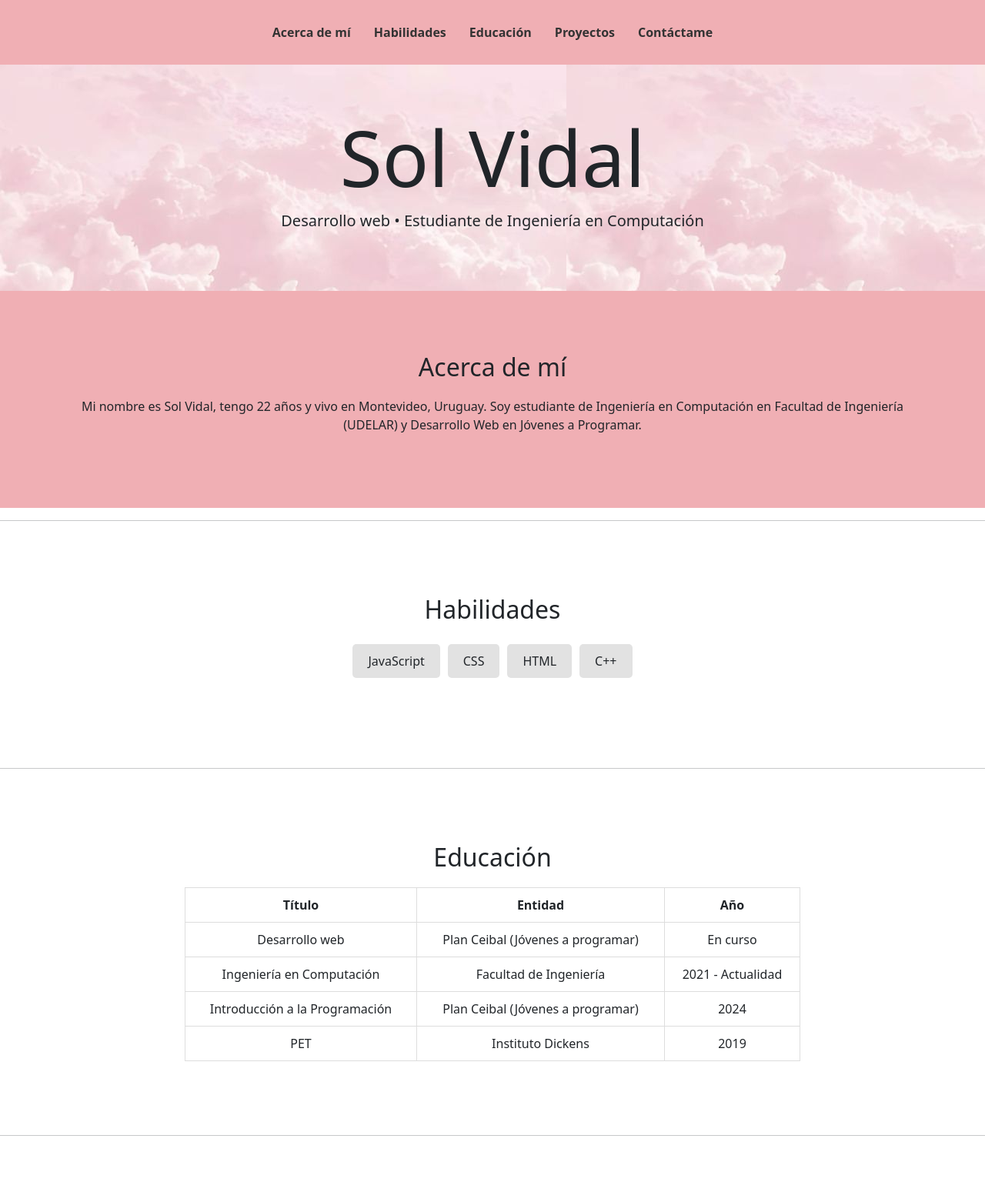
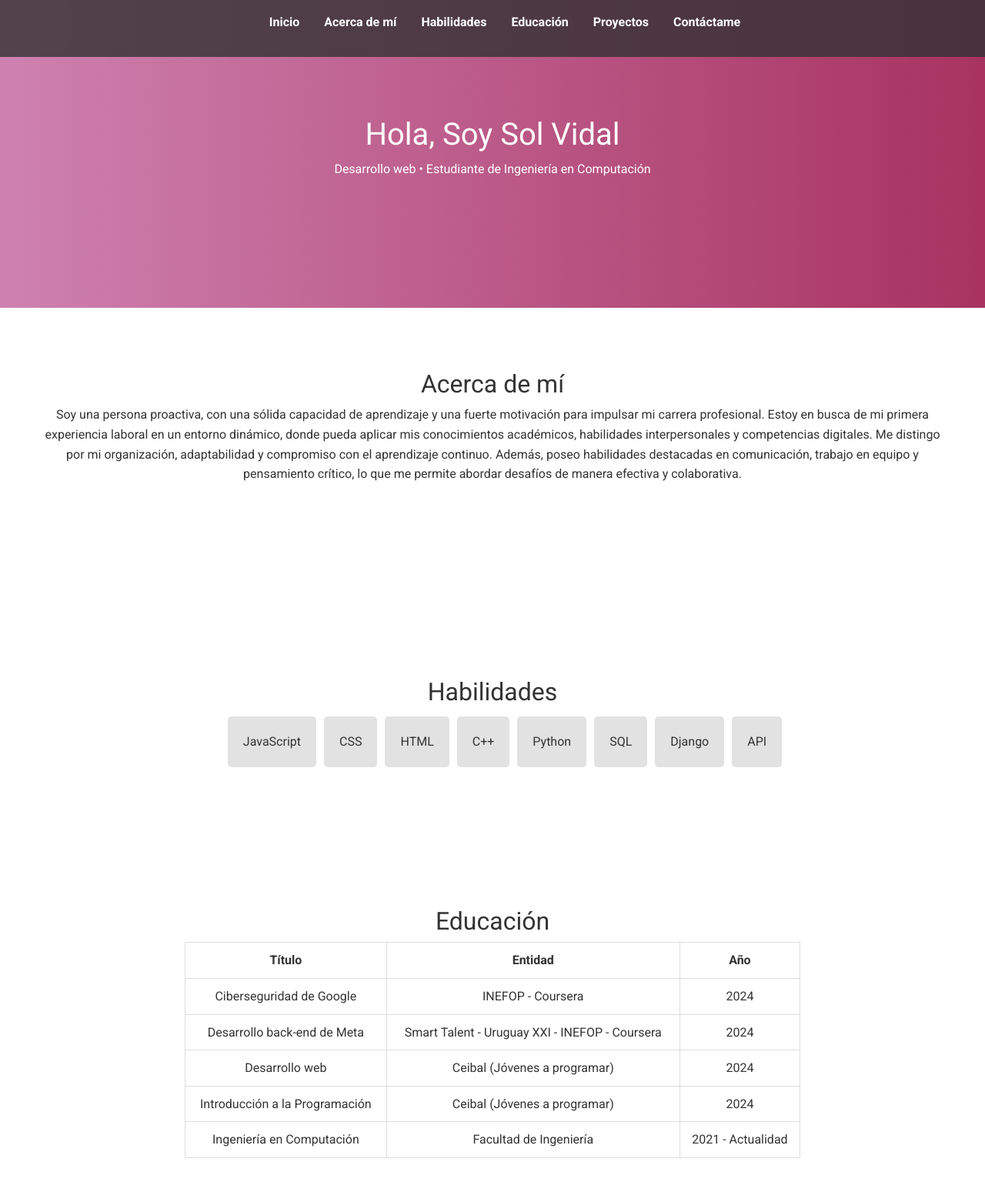
Before and after one commit to solvidal11/solvidal11.github.io, a plain HTML site: page index.html in a window 1280 px wide. Shown: the top 1549 px of the page at 77% size. Drawn offline with nearby package versions, Linux system fonts and the light colour scheme.

Commit message:
modificacion total

```diff
--- a/css/styles.css
+++ b/css/styles.css
@@ -1,93 +1,164 @@
+
+/* General Reset and Transitions */
+* {
+    margin: 0;
+    padding: 0;
+    box-sizing: border-box;
+}
 
 body {
-    font-family:Cambria, Cochin, Georgia, Times, 'Times New Roman', serif;
-    margin: 0;
-    padding: 0;
+    font-family: 'Roboto', sans-serif;
+    line-height: 1.6;
     color: #333;
+    overflow-x: hidden;
 }
 
-.container {
-    width: 80%;
-    margin: 0 auto;
-    padding: 20px 0;
-    padding-left: 15%;
-    padding-right: 15%;
-}
-/* Estilos para el header */
-header {
-    background-color:  #f0afb4   ;
-    padding: 10px 0;
+section {
+    opacity: 0;
+    transform: translateY(50px);
+    transition: opacity 1s ease-out, transform 1s ease-out;
 }
 
-header h1 {
-    margin: 0;
+section.visible {
+    opacity: 1;
+    transform: translateY(0);
 }
 
-nav ul {
-    list-style: none;
-    padding: 0;
-    margin: 0;
-    display: flex;
-    justify-content: center;
+/* Navigation */
+header {
+    background: rgba(51, 51, 51, 0.8);
+    color: #fff;
+    padding: 1rem;
+    position: fixed;
+    width: 100%;
+    z-index: 1000;
+    transition: background 0.3s ease-in-out;
 }
 
-nav ul li {
-    margin: 0 15px;
+header.scrolled {
+    background: #333;
 }
 
-nav ul li a {
-    color: #333;
-    text-decoration: none;
-    font-weight: bold;
-}
-
-/* Estilos para el inicio */
-#inicio {
-    display: flex;
-    flex-direction: column;
-    align-items: center;
-    background-image: url(img/imagen6.jpg);
-
-}
-#inicio h1{
-    font-size: 100px;
-}
-#inicio p{
-    font-size: 20px;
-
-}
-
-/* Estilos para la seccion acerca de mi */
-#acerca-de-mi{
-    background-color:  #f0afb4   ;
-}
-section {
-    padding: 60px 0;
-    display:inline-flexbox;
-    text-align: center;
-}
-
-section h2 {
-    text-align: center;
-    margin-bottom: 20px;
-    font-size: 2em;
-}
-/* Estilos para la sección de habilidades */
-.skills ul {
+.nav-list {
     display: flex;
     justify-content: center;
     list-style: none;
-    padding: 0;
+}
+
+.nav-list li {
+    margin: 0 1rem;
+}
+
+.nav-list a {
+    color: #fff;
+    text-decoration: none;
+    font-weight: 700;
+    transition: color 0.3s ease;
+}
+
+.nav-list a:hover {
+    color: #ffd700;
+}
+
+/* Sections */
+.section {
+    padding: 5rem 3rem;
+    text-align: center;
+    min-height: 25rem;
+}
+
+.home {
+    background: linear-gradient(to right, #ce81b0, #a83360);
+    color: #fff;
+    align-content: center;
+}
+
+.projects {
+    background: #f4f4f4;
+}
+
+.project-grid {
+    display: grid;
+    grid-template-columns: repeat(auto-fit, minmax(300px, 1fr));
+    gap: 2rem;
+}
+
+.project-item {
+    background: #fff;
+    padding: 1rem;
+    border-radius: 8px;
+    box-shadow: 0 4px 6px rgba(0, 0, 0, 0.1);
+    transition: transform 0.3s ease, box-shadow 0.3s ease;
+}
+
+.project-item:hover {
+    transform: translateY(-10px);
+    box-shadow: 0 8px 12px rgba(0, 0, 0, 0.2);
+}
+
+/* Media Queries */
+@media (max-width: 768px) {
+    .nav-list {
+        flex-direction: column;
+        align-items: center;
+    }
+
+    .nav-list li {
+        margin: 0.5rem 0;
+    }
+}
+
+#contact{
+    padding-left: 15%;
+    padding-right: 15%;
+    text-align: center;
+}
+#contact p{
+    justify-content: center;
+    color: #333;
+}
+#contact-method {
+    display: flex;
+    justify-content: space-evenly;
+    margin-bottom: 1rem;
+    color: #2e2c2c;
+}
+
+img{
+    width: 25rem;
+}
+
+ /* Estilos para la sección de habilidades */
+ .skills{
+    display: flex;
+    justify-content: space-around;
+    padding: 5rem;
+ }
+ .skills ul {
+    display: flex;
+    justify-content: center;
+    list-style: none;
+    align-content: center;
+}
+
+.skills h2{
+    text-align: center;
 }
 
 .skills ul li {
     background: #e2e2e2;
     margin: 5px;
-    padding: 10px 20px;
+    padding: 20px 20px;
     border-radius: 5px;
+    align-content: center;
 }
 /* Estilos para la sección de educación */
-
+.education{
+    padding: 5rem;
+}
+.education h2{
+    text-align: center;
+}
 .education table {
     width: 100%;
     border-collapse: collapse;
@@ -100,110 +171,3 @@ section h2 {
     border: 1px solid #ddd;
     text-align: center;
 }
-#contacto{
-    background-color:  #f0afb4   ;
-    padding-left: 15%;
-    padding-right: 15%;
-    text-align: center;
-}
-#contacto p{
-    justify-content: center;
-    color: #333;
-}
-#contact-method {
-    display: flex;
-    justify-content: space-evenly;
-    margin-bottom: 1rem;
-    color: #2e2c2c;
-}
-
-
-/* Estilos para PC (pantallas grandes) */
-@media (min-width: 1025px) {
-    .container {
-        width: 80%;
-        padding-left: 10%;
-        padding-right: 10%;
-    }
-
-    #inicio h1 {
-        font-size: 100px;
-    }
-
-    #inicio p {
-        font-size: 20px;
-    }
-}
-
-/* Estilos para tablet */
-@media (min-width: 768px) and (max-width: 1024px) {
-    .container {
-        width: 90%;
-        padding-left: 5%;
-        padding-right: 5%;
-    }
-
-    nav ul {
-        flex-direction: row;
-    }
-
-    #inicio h1 {
-        font-size: 80px;
-    }
-
-    #inicio p {
-        font-size: 18px;
-    }
-}
-
-/* Estilos para móvil */
-@media (max-width: 767px) {
-    .container {
-        width: 100%;
-        padding-left: 10px;
-        padding-right: 10px;
-    }
-
-    nav ul {
-        flex-direction: column;
-        align-items: center;
-    }
-
-    nav ul li {
-        margin: 10px 0;
-    }
-
-    #inicio {
-        flex-direction: column;
-    }
-
-    #inicio h1 {
-        font-size: 50px;
-    }
-
-    #inicio p {
-        font-size: 16px;
-    }
-
-    section {
-        padding: 30px 0;
-    }
-
-    section h2 {
-        font-size: 1.5em;
-    }
-
-    .skills ul {
-        flex-direction: column;
-        align-items: center;
-    }
-
-    .education table {
-        font-size: 14px;
-    }
-
-    #contact-method {
-
-        align-items: center;
-    }
-}
--- a/index.html
+++ b/index.html
@@ -1,43 +1,45 @@
 <!DOCTYPE html>
-<html lang="es">
+<html lang="en">
 <head>
     <meta charset="UTF-8">
     <meta name="viewport" content="width=device-width, initial-scale=1.0">
-    <title>Portafolio Personal</title>
-    <link rel="stylesheet" href="css/styles.css">
+    <title>Portfolio</title>
+    <link href="https://fonts.googleapis.com/css2?family=Roboto:wght@300;400;700&display=swap" rel="stylesheet">
     <link href="https://cdn.jsdelivr.net/npm/bootstrap@5.3.3/dist/css/bootstrap.min.css" rel="stylesheet" integrity="sha384-QWTKZyjpPEjISv5WaRU9OFeRpok6YctnYmDr5pNlyT2bRjXh0JMhjY6hW+ALEwIH" crossorigin="anonymous">
     <script src="https://kit.fontawesome.com/98cde3e220.js" crossorigin="anonymous"></script>
-
+    <link rel="stylesheet" href="css/styles.css">
+</head>
 <body>
     <header>
-        <div class="container">
-
         <nav>
-                <ul>
-                    <li><a href="#acerca-de-mi">Acerca de mí</a></li>
+            <ul class="nav-list">
+                <li><a href="#home">Inicio</a></li>
+                <li><a href="#about">Acerca de mí</a></li>
                 <li><a href="#habilidades">Habilidades</a></li>
                 <li><a href="#educacion">Educación</a></li>
-                    <li><a href="#proyectos">Proyectos</a></li>
-                    <li><a href="#contacto">Contáctame</a></li>
+                <li><a href="#projects">Proyectos</a></li>
+                <li><a href="#contact">Contáctame</a></li>
             </ul>
         </nav>
-        </div>
     </header>
-    <section id="inicio">
-        <h1>Sol Vidal</h1>
+
+    <section id="home" class="section home">
+        <div class="content">
+            <h1>Hola, Soy Sol Vidal</h1>
             <p>Desarrollo web • Estudiante de Ingeniería en Computación</p>
-
-    </section>
-    <section id="acerca-de-mi" class="about">
-        <div class="container">
-            <h2>Acerca de mí</h2>
-            <p>Mi nombre es Sol Vidal, tengo 22 años y vivo en Montevideo, Uruguay.
-                Soy estudiante de Ingeniería en Computación en Facultad de Ingeniería (UDELAR)
-                y Desarrollo Web en Jóvenes a Programar.
-            </p>
         </div>
     </section>
-    <hr>
+
+    <section id="about" class="section about">
+        <div class="content">
+            <h2>Acerca de mí</h2>
+            <p>Soy una persona proactiva, con una sólida capacidad de aprendizaje y una fuerte motivación para impulsar mi carrera profesional.
+            Estoy en busca de mi primera experiencia laboral en un entorno dinámico, donde pueda aplicar mis conocimientos académicos, habilidades interpersonales y competencias digitales.
+            Me distingo por mi organización, adaptabilidad y compromiso con el aprendizaje continuo.
+            Además, poseo habilidades destacadas en comunicación, trabajo en equipo y pensamiento crítico, lo que me permite abordar desafíos de manera efectiva y colaborativa.</p>
+        </div>
+    </section>
+
     <section id="habilidades" class="skills">
         <div class="container">
             <h2>Habilidades</h2>
@@ -46,10 +48,14 @@
                 <li>CSS</li>
                 <li>HTML</li>
                 <li>C++</li>
+                <li>Python</li>
+                <li>SQL</li>
+                <li>Django</li>
+                <li>API</li>
             </ul>
         </div>
     </section>
-    <hr>
+
     <section id="educacion" class="education">
         <div class="container">
             <h2>Educación</h2>
@@ -63,38 +69,52 @@
                 </thead>
                 <tbody>
                     <tr>
+                        <td>Ciberseguridad de Google</td>
+                        <td>INEFOP - Coursera</td>
+                        <td>2024</td>
+                    </tr>
+                    <tr>
+                        <td>Desarrollo back-end de Meta</td>
+                        <td>Smart Talent - Uruguay XXI - INEFOP - Coursera</td>
+                        <td>2024</td>
+                    </tr>
+                    <tr>
                         <td>Desarrollo web</td>
-                        <td>Plan Ceibal (Jóvenes a programar)</td>
-                        <td>En curso</td>
+                        <td>Ceibal (Jóvenes a programar)</td>
+                        <td>2024</td>
+                    </tr>
+                    <tr>
+                        <td>Introducción a la Programación</td>
+                        <td>Ceibal (Jóvenes a programar)</td>
+                        <td>2024</td>
                     </tr>
                     <tr>
                         <td>Ingeniería en Computación</td>
                         <td>Facultad de Ingeniería</td>
                         <td>2021 - Actualidad</td>
                     </tr>
-                    <tr>
-                        <td>Introducción a la Programación</td>
-                        <td>Plan Ceibal (Jóvenes a programar)</td>
-                        <td>2024</td>
-                    </tr>
-                    <tr>
-                        <td>PET</td>
-                        <td>Instituto Dickens</td>
-                        <td>2019</td>
-                    </tr>
+
+
                 </tbody>
             </table>
         </div>
     </section>
-    <hr>
-    <section id="proyectos" class="proyect">
-        <div class="container">
+    <section id="projects" class="section projects">
+        <div class="content">
             <h2>Proyectos</h2>
-            <p>Próximanente...</p>
+            <div class="project-grid">
+                <div class="project-item">
+                    <a href="https://solvidal11.github.io/Proyecto/" style="text-decoration: none;" >
+                        <img src="css/img/proyecto-ecommerce.jpg" alt="Project 1">
+                        <h3 style="color: black; fill: currentColor; text-decoration: none;">Poyecto e-commerce para Jóvenes a programar</h3>
+                    </a>
+                </div>
+            </div>
         </div>
     </section>
-    <section id="contacto" class="contact">
-        <div class="container">
+
+    <section id="contact" class="section contact">
+        <div class="content">
             <h2>Contáctame</h2>
             <p>Puedes contactarme a través de los siguientes medios:</p>
             <div id="contact-method">
@@ -124,5 +144,6 @@
          </div>
     </section>
 
+    <script src="script.js"></script>
 </body>
 </html>
--- /dev/null
+++ b/script.js
@@ -0,0 +1,62 @@
+// Smooth scroll for navigation links
+document.querySelectorAll('a[href^="#"]').forEach(anchor => {
+    anchor.addEventListener('click', function (e) {
+        e.preventDefault();
+        const targetId = this.getAttribute('href');
+        const targetElement = document.querySelector(targetId);
+        if (targetElement) {
+            targetElement.scrollIntoView({
+                behavior: 'smooth'
+            });
+        }
+    });
+});
+
+// Scroll animation
+const sections = document.querySelectorAll('.section'); // Ajustar a la clase 'section' si estás utilizando esa clase
+
+const observeSections = new IntersectionObserver((entries) => {
+    entries.forEach(entry => {
+        if (entry.isIntersecting) {
+            entry.target.classList.add('visible');
+        }
+    });
+}, {
+    threshold: 0.1
+});
+
+sections.forEach(section => {
+    observeSections.observe(section);
+});
+
+// Change header style on scroll
+const header = document.querySelector('header');
+
+window.addEventListener('scroll', () => {
+    if (window.scrollY > 50) {
+        header.classList.add('scrolled');
+    } else {
+        header.classList.remove('scrolled');
+    }
+});
+
+// Detectar cuando la sección esté en la vista
+document.addEventListener('DOMContentLoaded', () => {
+    const sections = document.querySelectorAll('section');
+
+    const isInView = (section) => {
+        const rect = section.getBoundingClientRect();
+        return rect.top >= 0 && rect.bottom <= window.innerHeight;
+    };
+
+    const handleScroll = () => {
+        sections.forEach((section) => {
+            if (isInView(section)) {
+                section.classList.add('visible');
+            }
+        });
+    };
+
+    window.addEventListener('scroll', handleScroll);
+    handleScroll(); // Para agregar la clase si la sección ya está en la vista al cargar la página
+});
```
Also changed, not shown: css/img/proyecto-ecommerce.jpg (added). Lines whose indentation alone changed are shown as unchanged.
